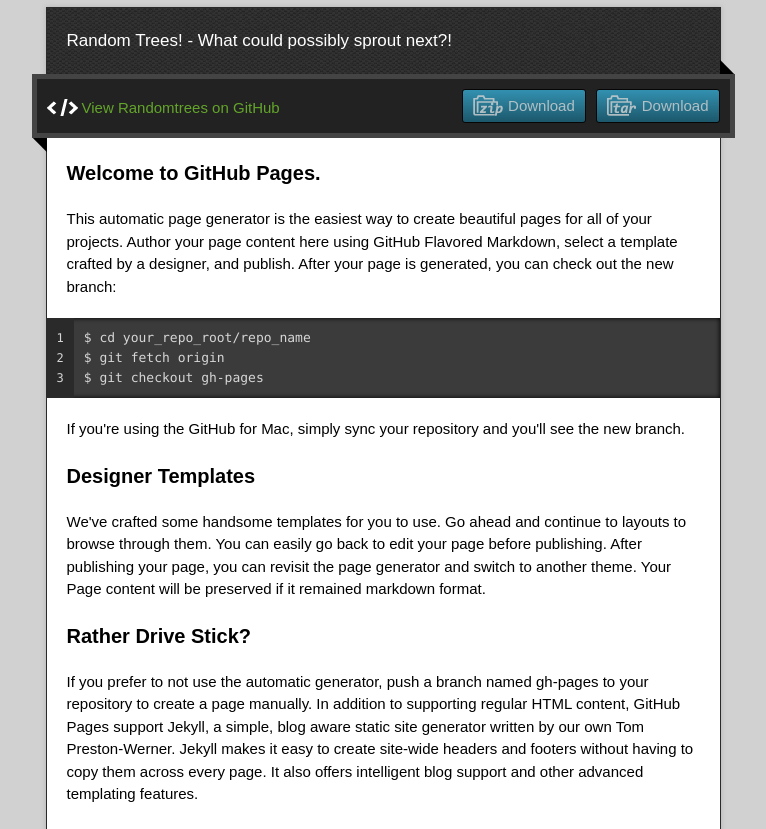
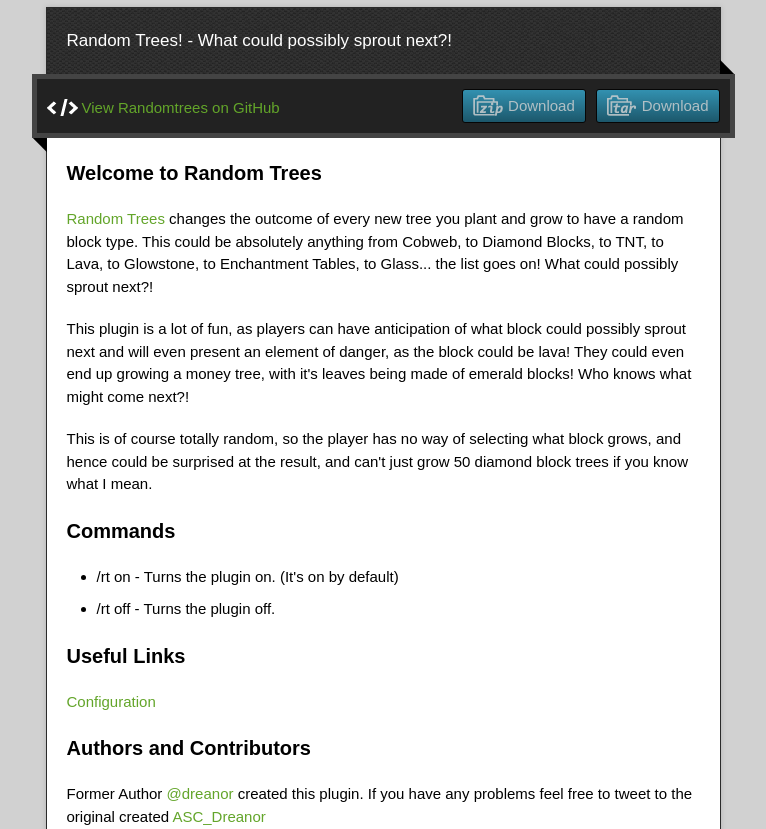
Before and after one commit to DreanorBukkit/RandomTrees, a plain HTML site: page index.html in a window 1280 px wide. Shown: the part 123-952 px from the top of the page, without its empty margins (257-1023 px from the left). Drawn offline with nearby package versions, Linux system fonts and the light colour scheme.

```diff
--- a/index.html
+++ b/index.html
@@ -36,32 +36,30 @@
         <span class="blc"></span><span class="trc"></span>
         </div>
         <article class="markdown-body">
-          <h3>Welcome to GitHub Pages.</h3>
+          <h3>Welcome to Random Trees</h3>
 
-<p>This automatic page generator is the easiest way to create beautiful pages for all of your projects. Author your page content here using GitHub Flavored Markdown, select a template crafted by a designer, and publish. After your page is generated, you can check out the new branch:</p>
+<p><a href="http://dev.bukkit.org/server-mods/random-trees/" title="RandomTrees">Random Trees</a> changes the outcome of every new tree you plant and grow to have a random block type. This could be absolutely anything from Cobweb, to Diamond Blocks, to TNT, to Lava, to Glowstone, to Enchantment Tables, to Glass... the list goes on! What could possibly sprout next?!</p>
 
-<pre><code>$ cd your_repo_root/repo_name
-$ git fetch origin
-$ git checkout gh-pages
-</code></pre>
+<p>This plugin is a lot of fun, as players can have anticipation of what block could possibly sprout next and will even present an element of danger, as the block could be lava! They could even end up growing a money tree, with it's leaves being made of emerald blocks! Who knows what might come next?!</p>
 
-<p>If you're using the GitHub for Mac, simply sync your repository and you'll see the new branch.</p>
+<p>This is of course totally random, so the player has no way of selecting what block grows, and hence could be surprised at the result, and can't just grow 50 diamond block trees if you know what I mean.</p>
 
-<h3>Designer Templates</h3>
+<h3>Commands</h3>
 
-<p>We've crafted some handsome templates for you to use. Go ahead and continue to layouts to browse through them. You can easily go back to edit your page before publishing. After publishing your page, you can revisit the page generator and switch to another theme. Your Page content will be preserved if it remained markdown format.</p>
+<ul>
+<li>/rt on - Turns the plugin on. (It's on by default)</li>
+<li>/rt off - Turns the plugin off. </li>
+</ul><h3>Useful Links</h3>
 
-<h3>Rather Drive Stick?</h3>
-
-<p>If you prefer to not use the automatic generator, push a branch named <code>gh-pages</code> to your repository to create a page manually. In addition to supporting regular HTML content, GitHub Pages support Jekyll, a simple, blog aware static site generator written by our own Tom Preston-Werner. Jekyll makes it easy to create site-wide headers and footers without having to copy them across every page. It also offers intelligent blog support and other advanced templating features.</p>
+<p><a href="http://dev.bukkit.org/server-mods/random-trees/pages/main/configuration/" title="Configuration">Configuration</a></p>
 
 <h3>Authors and Contributors</h3>
 
-<p>You can <a href="https://github.com/blog/821" class="user-mention">@mention</a> a GitHub username to generate a link to their profile. The resulting <code>&lt;a&gt;</code> element will link to the contributor's GitHub Profile. For example: In 2007, Chris Wanstrath (<a href="https://github.com/defunkt" class="user-mention">@defunkt</a>), PJ Hyett (<a href="https://github.com/pjhyett" class="user-mention">@pjhyett</a>), and Tom Preston-Werner (<a href="https://github.com/mojombo" class="user-mention">@mojombo</a>) founded GitHub.</p>
+<p>Former Author <a href="https://github.com/dreanor" class="user-mention">@dreanor</a> created this plugin. If you have any problems feel free to tweet to the original created <a href="https://twitter.com/ASC_Dreanor" title="ASC_Dreanor">ASC_Dreanor</a></p>
 
 <h3>Support or Contact</h3>
 
-<p>Having trouble with Pages? Check out the documentation at <a href="http://help.github.com/pages">http://help.github.com/pages</a> or contact <a href="mailto:support@github.com">support@github.com</a> and we’ll help you sort it out.</p>
+<p>Having trouble with anything about this plugin? Please go to <a href="http://dev.bukkit.org/server-mods/random-trees/" title="RandomTrees">Random Trees</a> and we’ll help you sort it out.</p>
         </article>
       </div>
     </div>
```
Also changed, not shown: params.json (+1 -1 lines).
